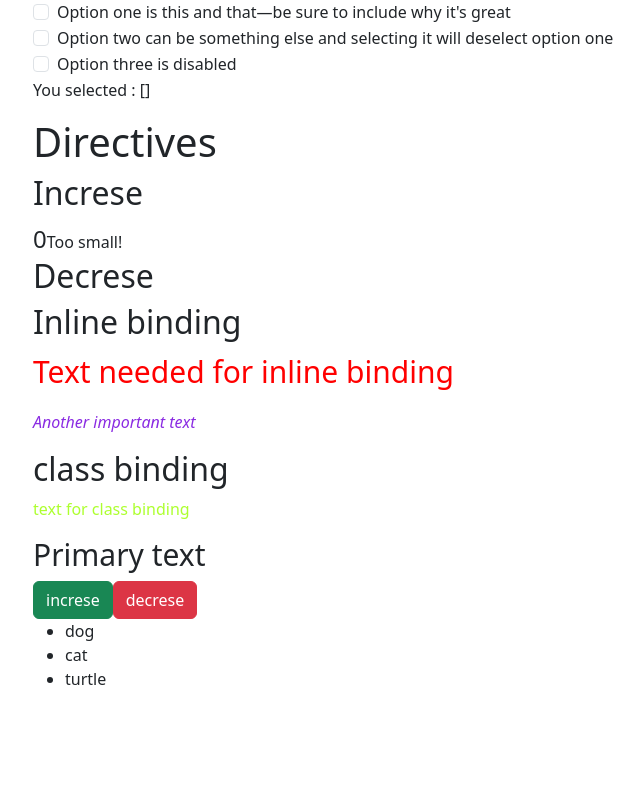
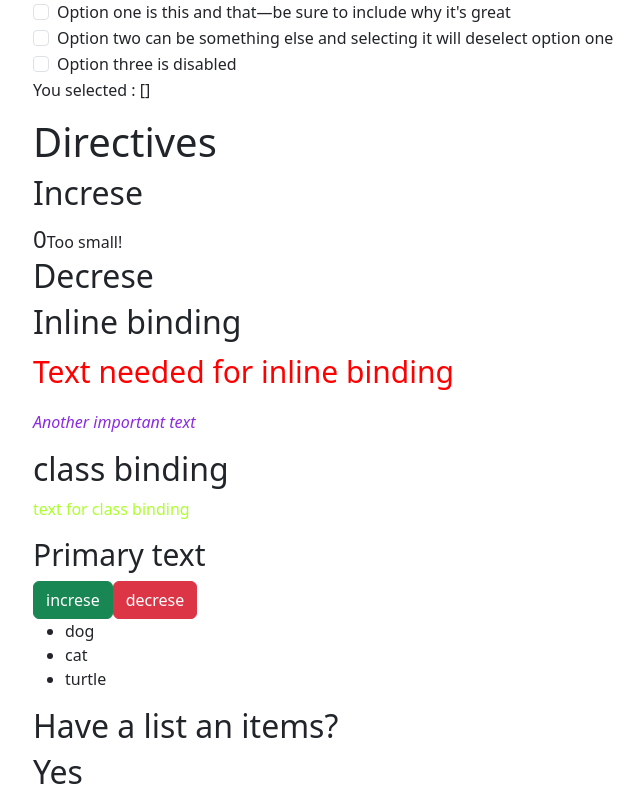
Before and after one commit to bmalvo/VueJS-introduction, a Vue app in the folder VueJS-CrashCourse/: page / in a window 1280 px wide. Shown: the part 457-1257 px from the top of the page, without its empty margins (49-693 px from the left). Before the commit the page ends 1164 px from the top, so only its background shows below. Built offline with nearby package versions, Linux system fonts and the light colour scheme.

Commit message:
computed properties

```diff
--- a/VueJS-CrashCourse/src/App.vue
+++ b/VueJS-CrashCourse/src/App.vue
@@ -1,6 +1,6 @@
 <script setup lang="ts">
 
-import { ref, onMounted, reactive } from 'vue'
+import { ref, onMounted, reactive, computed } from 'vue'
 
 const count = ref(0);
 const message = ref('');
@@ -40,6 +40,10 @@ const increase = () => {
 const decrease = () => {
   fontSize.value--
 }
+
+const computedListItems = computed(() => {
+  return listItems.value.length > 0 ? 'Yes' : 'No'
+})
 
 onMounted(() => {
   console.log(`The initial count is ${count.value}.`)
@@ -146,6 +150,12 @@ onMounted(() => {
   <li v-for="item in listItems" :key="item.id">{{ item.genre }}</li>
 </ul>
 
+<!-- computed properties -->
+
+<h2>Have a list an items?</h2>
+<h2>{{ computedListItems }}</h2>
+
+<!-- end -->
 </div>
 </template>
 
```
